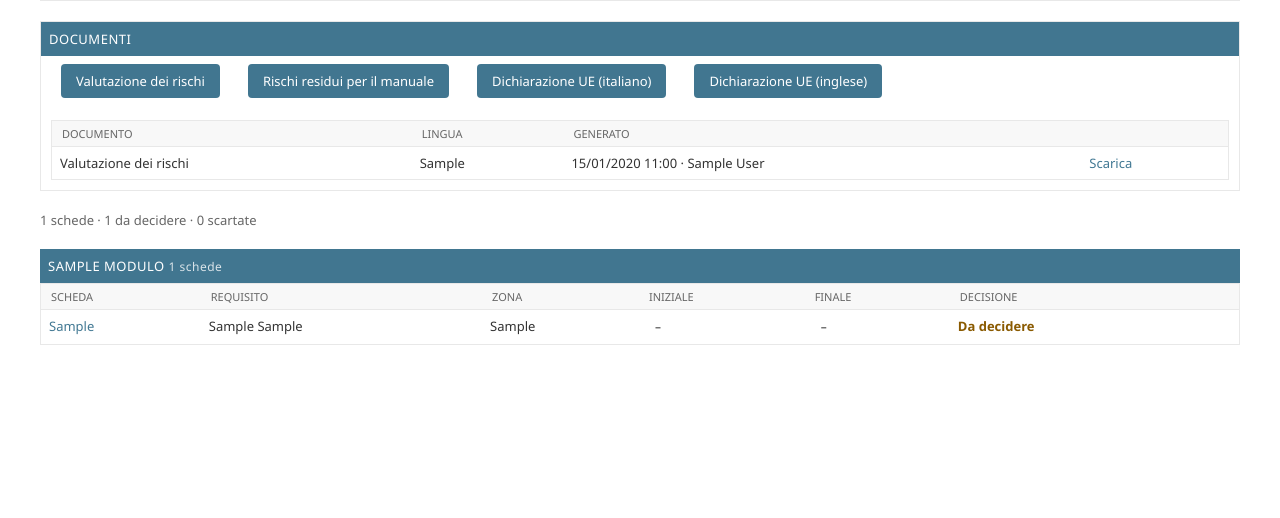
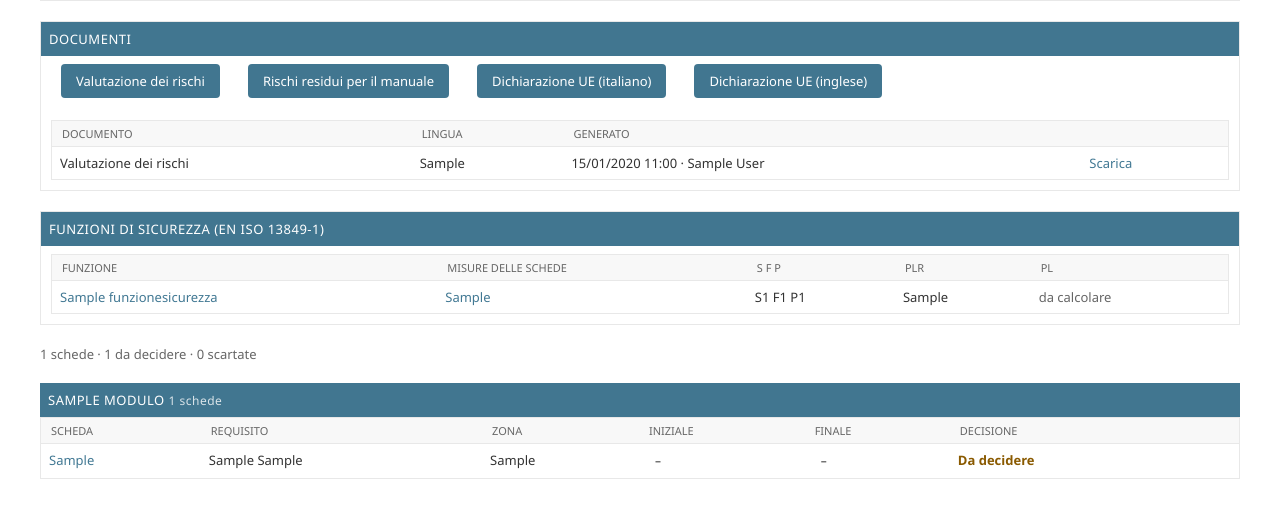
Before and after one commit to MrRight-1973/cosmap-analisi-rischi, a Django app: page /analisi/1/ in a window 1280 px wide. Shown: the part 342-860 px from the top of the page. Before the commit the page ends 687 px from the top, so only its background shows below. Run offline with Django 5.2, Linux system fonts and the light colour scheme; a user stored in the database is signed in; tables that the repository leaves empty hold one stand-in row (values such as "Sample post"); data that the repository does not hold is empty.

Commit message:
Funzioni di sicurezza: pagine nella scheda e nell'analisi
Fase 2 dell'integrazione della safety evaluation: elenco delle funzioni
nella pagina dell'analisi, pagina della funzione con S, F, P e PLr,
creazione dalla misura della scheda e controllo del PLr prima della
verifica.

Co-Authored-By: Claude Opus 5.5 (1M context) <noreply@anthropic.com>
Claude-Session: https://claude.ai/code/session_01EbsXNJ8ccBvsHo32PBk2Lj

```diff
--- a/rischi/forms.py
+++ b/rischi/forms.py
@@ -1,6 +1,8 @@
 from django import forms
+from django.db.models import Q
 from django.forms import inlineformset_factory, modelformset_factory
 
+from .testo import semplice
 from .models import (
     AllegatoAnalisi,
     SoluzioneProtezione,
@@ -11,6 +13,7 @@ from .models import (
     Commessa,
     Figura,
     FiguraMacchina,
+    FunzioneSicurezza,
     Macchina,
     MisuraAnalisi,
     Modulo,
@@ -451,3 +454,47 @@ ApplicabilitaFormSet = modelformset_factory(
 
 class NotaForm(forms.Form):
     testo = forms.CharField(widget=forms.Textarea(attrs={"rows": 2}), required=False)
+
+
+class SceltaMisure(forms.ModelMultipleChoiceField):
+    def label_from_instance(self, misura):
+        testo = semplice(misura.testo)
+        return f"{misura.scheda.codice or 'scheda'} – {testo[:120]}{'…' if len(testo) > 120 else ''}"
+
+
+# Le misure importate dalla libreria Excel precedente sono ancora "da classificare": possono essere di protezione
+TIPI_PER_FUNZIONI = (TipoMisura.PROTEZIONE, TipoMisura.DA_CLASSIFICARE)
+
+
+class FunzioneForm(forms.ModelForm):
+    """Funzione di sicurezza: S, F e P danno il PLr (EN ISO 13849-1, allegato A); le misure sono quelle di
+    protezione (o ancora da classificare) delle schede attive della stessa revisione."""
+
+    misure = SceltaMisure(
+        queryset=MisuraAnalisi.objects.none(), required=False, widget=forms.CheckboxSelectMultiple,
+        label="Misure di protezione realizzate dalla funzione",
+        help_text="Vuoto per una funzione che non nasce da una scheda (es. arresto di emergenza generale).",
+    )
+
+    class Meta:
+        model = FunzioneSicurezza
+        fields = ["nome", "descrizione", "s", "f", "p", "misure"]
+        widgets = {
+            "descrizione": forms.Textarea(attrs={"rows": 3}),
+            "s": forms.RadioSelect, "f": forms.RadioSelect, "p": forms.RadioSelect,
+        }
+
+    def __init__(self, *args, revisione, **kwargs):
+        super().__init__(*args, **kwargs)
+        # Le misure già collegate restano scelte anche se nel frattempo sono cambiate di tipo
+        collegate = Q(pk__in=self.instance.misure.values("pk")) if self.instance.pk else Q(pk__in=[])
+        self.fields["misure"].queryset = (
+            MisuraAnalisi.objects.filter(scheda__revisione=revisione)
+            .filter(
+                Q(tipo__in=TIPI_PER_FUNZIONI) & ~Q(scheda__decisione=SchedaAnalisi.Decisione.SCARTATA) | collegate
+            )
+            .select_related("scheda")
+            .order_by("scheda__modulo__ordine", "scheda__codice", "ordine", "pk")
+        )
+        for nome in ("s", "f", "p"):
+            self.fields[nome].choices = [c for c in self.fields[nome].choices if c[0]]
--- a/rischi/servizi.py
+++ b/rischi/servizi.py
@@ -572,4 +572,9 @@ def controlli(revisione):
             anomalie.append(
                 Anomalia("stima", "Esito finale non verde senza rischio residuo indicato per le istruzioni.", s)
             )
+    for funzione in revisione.funzioni.all():
+        if not funzione.plr:
+            anomalie.append(
+                Anomalia("funzione", f"Funzione di sicurezza «{funzione.nome}»: completare S, F e P per il PLr.")
+            )
     return anomalie
--- a/rischi/static/rischi/stile.css
+++ b/rischi/static/rischi/stile.css
@@ -186,3 +186,11 @@ small.errore { color: var(--error-fg); }
 .sezione-allegati { margin-top: 20px; }
 .carica-allegato > button { margin: 8px 0; }
 .pulsanti-scheda { display: flex; gap: 10px; flex-wrap: wrap; }
+
+/* Funzioni di sicurezza */
+.grafo-rischio { display: grid; grid-template-columns: repeat(3, 1fr); gap: 0 20px; }
+.grafo-rischio ul { list-style: none; padding: 0; margin: 0; }
+.plr { font-size: 1rem; padding: 10px 0; }
+.plr strong { font-size: 1.25rem; }
+.funzioni-misura { font-size: 0.8125rem; margin: 4px 0 8px; }
+@media (max-width: 760px) { .grafo-rischio { grid-template-columns: 1fr; } }
--- a/rischi/templates/rischi/analisi.html
+++ b/rischi/templates/rischi/analisi.html
@@ -88,6 +88,22 @@
   {% endif %}
 </section>
 
+<section class="riquadro" id="funzioni">
+  <h2>Funzioni di sicurezza (EN ISO 13849-1)</h2>
+  {% if funzioni %}
+  <table class="tabella"><thead><tr><th>Funzione</th><th>Misure delle schede</th><th>S F P</th><th>PLr</th><th>PL</th></tr></thead><tbody>
+  {% for f in funzioni %}<tr class="{% if not f.plr %}con-anomalia{% endif %}">
+    <td><a href="{% url 'funzione' f.pk %}">{{ f.nome }}</a></td>
+    <td>{% for m in f.misure.all %}<a href="{% url 'scheda' m.scheda_id %}">{{ m.scheda.codice|default:"scheda" }}</a>{% if not forloop.last %}, {% endif %}{% empty %}<span class="sotto">a mano</span>{% endfor %}</td>
+    <td>{{ f.s|default:"–" }} {{ f.f|default:"–" }} {{ f.p|default:"–" }}</td>
+    <td>{{ f.plr|default:"–" }}</td>
+    <td>{% if f.valutazione %}{{ f.valutazione.pl|default:"–" }}{% else %}<span class="sotto">da calcolare</span>{% endif %}</td>
+  </tr>{% endfor %}
+  </tbody></table>
+  {% else %}<p class="sotto">Nessuna funzione di sicurezza. Si crea dalla misura di protezione di una scheda, oppure qui per le funzioni che non nascono da una scheda.</p>{% endif %}
+  {% if ultima and revisione.stato == "BOZZA" and puo.compilare %}<p><a class="bottone" href="{% url 'nuova_funzione' revisione.pk %}">Aggiungi funzione di sicurezza</a></p>{% endif %}
+</section>
+
 <p class="riepilogo">{{ conteggi.totali }} schede · {{ conteggi.da_decidere }} da decidere · {{ conteggi.scartate }} scartate</p>
 
 {% if anomalie %}
--- a/rischi/templates/rischi/scheda.html
+++ b/rischi/templates/rischi/scheda.html
@@ -43,6 +43,11 @@
   <div class="misura">{{ mf.id }}
     <div class="stime">{% include "rischi/_campo.html" with f=mf.ordine %}{% include "rischi/_campo.html" with f=mf.soluzione %}{% include "rischi/_campo.html" with f=mf.tipo %}{% include "rischi/_campo.html" with f=mf.norma %}{% if mf.instance.pk %}{% include "rischi/_campo.html" with f=mf.DELETE %}{% endif %}</div>
     {% include "rischi/_campo.html" with f=mf.testo %}
+    {% if mf.instance.pk %}{% with funzioni=mf.instance.funzioni.all %}{% if funzioni or modificabile and mf.instance.tipo in "PROT DACL" %}
+    <p class="funzioni-misura">Funzioni di sicurezza:
+      {% for fz in funzioni %}<a href="{% url 'funzione' fz.pk %}">{{ fz.nome }}</a>{% if fz.plr %} (PLr {{ fz.plr }}){% endif %}{% if not forloop.last %}, {% endif %}{% empty %}<span class="sotto">nessuna</span>{% endfor %}
+      {% if modificabile and mf.instance.tipo in "PROT DACL" %} · <a href="{% url 'nuova_funzione' revisione.pk %}?misura={{ mf.instance.pk }}">Crea funzione di sicurezza</a>{% endif %}
+    </p>{% endif %}{% endwith %}{% endif %}
   </div>
   {% endfor %}
   {% dati_soluzioni %}
--- a/rischi/urls.py
+++ b/rischi/urls.py
@@ -16,6 +16,9 @@ urlpatterns = [
     path("schede/<int:pk>/da-modello/", views.aggiorna_da_modello, name="aggiorna_da_modello"),
     path("schede/<int:pk>/allegati/", views.aggiungi_allegato, name="aggiungi_allegato"),
     path("allegati/<int:pk>/elimina/", views.elimina_allegato, name="elimina_allegato"),
+    path("revisioni/<int:revisione_pk>/nuova-funzione/", views.nuova_funzione, name="nuova_funzione"),
+    path("funzioni/<int:pk>/", views.funzione, name="funzione"),
+    path("funzioni/<int:pk>/elimina/", views.elimina_funzione, name="elimina_funzione"),
     path("macchine/<int:pk>/", views.macchina, name="macchina"),
     path("revisioni/<int:pk>/documenti/<slug:tipo>/", views.genera_documento, name="genera_documento"),
     path("documenti/<int:pk>/", views.scarica_documento, name="scarica_documento"),
--- a/rischi/views.py
+++ b/rischi/views.py
@@ -16,6 +16,7 @@ from . import servizi
 from . import documenti
 from .forms import (
     AllegatoForm,
+    FunzioneForm,
     ApplicabilitaFormSet,
     MacchinaForm,
     MisureFormSet,
@@ -29,6 +30,8 @@ from .models import (
     Cliente,
     Commessa,
     DocumentoGenerato,
+    FunzioneSicurezza,
+    MisuraAnalisi,
     Macchina,
     RegistroModifica,
     RequisitoRESS,
@@ -139,6 +142,7 @@ def analisi(request, pk, numero=None):
         "puo_eliminare": servizi.puo_eliminare(utente, revisione.analisi.macchina.commessa),
         "commessa_approvata": servizi.ha_revisioni_approvate(revisione.analisi.macchina.commessa),
         "documenti": revisione.documenti.select_related("generato_da")[:20],
+        "funzioni": revisione.funzioni.select_related("valutazione").prefetch_related("misure__scheda"),
     }
     return render(request, "rischi/analisi.html", contesto)
 
@@ -350,6 +354,69 @@ def applicabilita(request, revisione_pk):
     )
 
 
+def _salva_funzione(request, funzione, revisione):
+    modificabile = revisione.modificabile and servizi.ha_ruolo(request.user, servizi.COMPILATORE)
+    iniziali = {}
+    if not funzione.pk and request.GET.get("misura", "").isdigit():
+        misura = MisuraAnalisi.objects.filter(pk=request.GET["misura"], scheda__revisione=revisione).first()
+        if misura:
+            iniziali["misure"] = [misura.pk]
+    form = FunzioneForm(request.POST or None, instance=funzione, revisione=revisione, initial=iniziali)
+    if not modificabile:
+        for campo in form.fields.values():
+            campo.disabled = True
+    if request.method == "POST":
+        if not modificabile:
+            raise PermissionDenied("Funzione non modificabile.")
+        if form.is_valid():
+            nuova = not funzione.pk
+            with transaction.atomic():
+                funzione = form.save(commit=False)
+                if nuova:
+                    funzione.revisione = revisione
+                    funzione.ordine = (revisione.funzioni.aggregate(m=Max("ordine"))["m"] or 0) + 10
+                funzione.save()
+                form.save_m2m()
+            messages.success(request, f"Funzione «{funzione.nome}» salvata" + (f", PLr {funzione.plr}." if funzione.plr else "."))
+            return redirect(f"{reverse('analisi', args=[revisione.analisi_id])}#funzioni")
+    schede = {m.scheda for m in funzione.misure.select_related("scheda__revisione__metodo")} if funzione.pk else set()
+    return render(
+        request,
+        "rischi/funzione.html",
+        {
+            "form": form, "funzione": funzione, "revisione": revisione, "modificabile": modificabile,
+            "schede": sorted(schede, key=lambda s: s.codice),
+        },
+    )
+
+
+@login_required
+def funzione(request, pk):
+    funzione = get_object_or_404(FunzioneSicurezza.objects.select_related("revisione__analisi"), pk=pk)
+    return _salva_funzione(request, funzione, funzione.revisione)
+
+
+@login_required
+def nuova_funzione(request, revisione_pk):
+    revisione = get_object_or_404(Revisione, pk=revisione_pk)
+    return _salva_funzione(request, FunzioneSicurezza(revisione=revisione), revisione)
+
+
+@login_required
+@require_POST
+def elimina_funzione(request, pk):
+    funzione = get_object_or_404(FunzioneSicurezza.objects.select_related("revisione"), pk=pk)
+    revisione = funzione.revisione
+    if not (revisione.modificabile and servizi.ha_ruolo(request.user, servizi.COMPILATORE)):
+        raise PermissionDenied("Funzione non modificabile.")
+    with transaction.atomic():
+        if hasattr(funzione, "valutazione"):
+            funzione.valutazione.delete()
+        funzione.delete()
+    messages.success(request, f"Funzione «{funzione.nome}» eliminata.")
+    return redirect(f"{reverse('analisi', args=[revisione.analisi_id])}#funzioni")
+
+
 @login_required
 def registro(request):
     voci = RegistroModifica.objects.select_related("utente")[:300]
```
Also changed, not shown: rischi/templates/rischi/funzione.html (added, +53 -0 lines), rischi/tests.py (+74 -0 lines), README.md.
